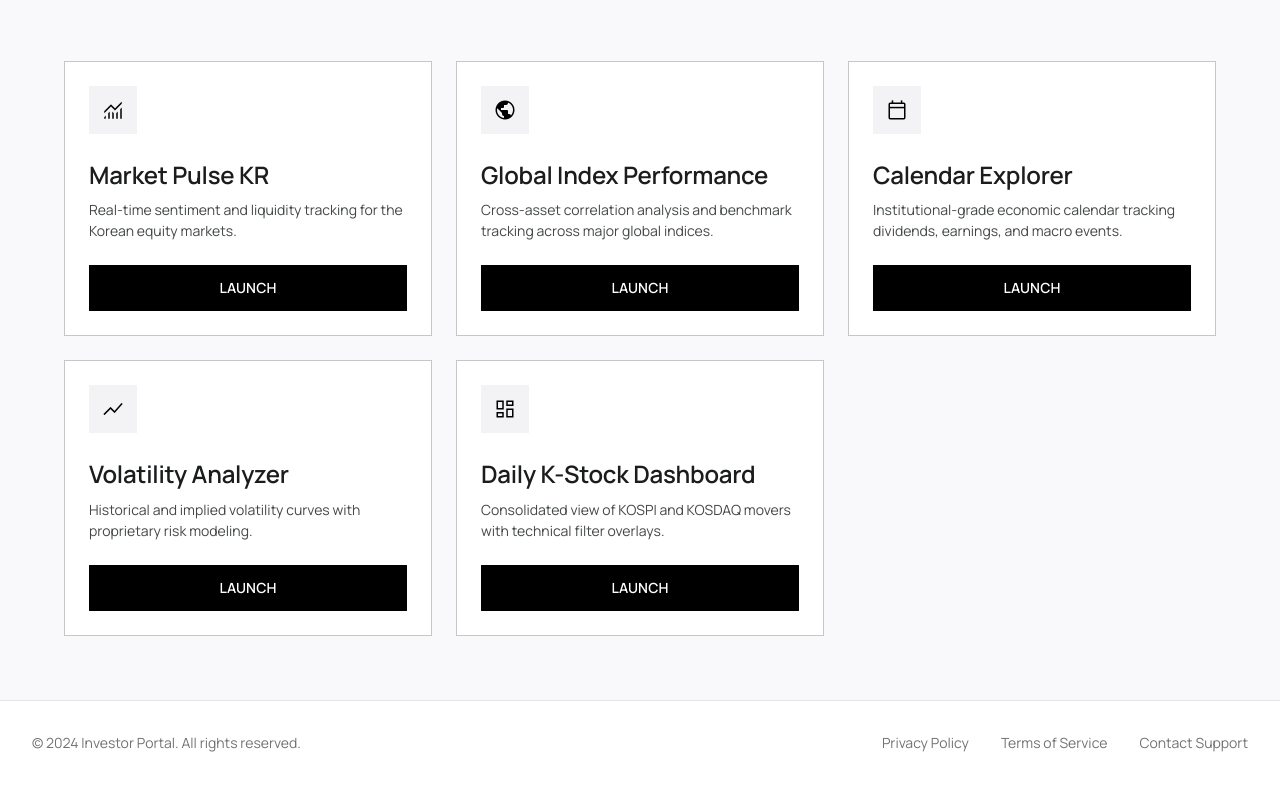
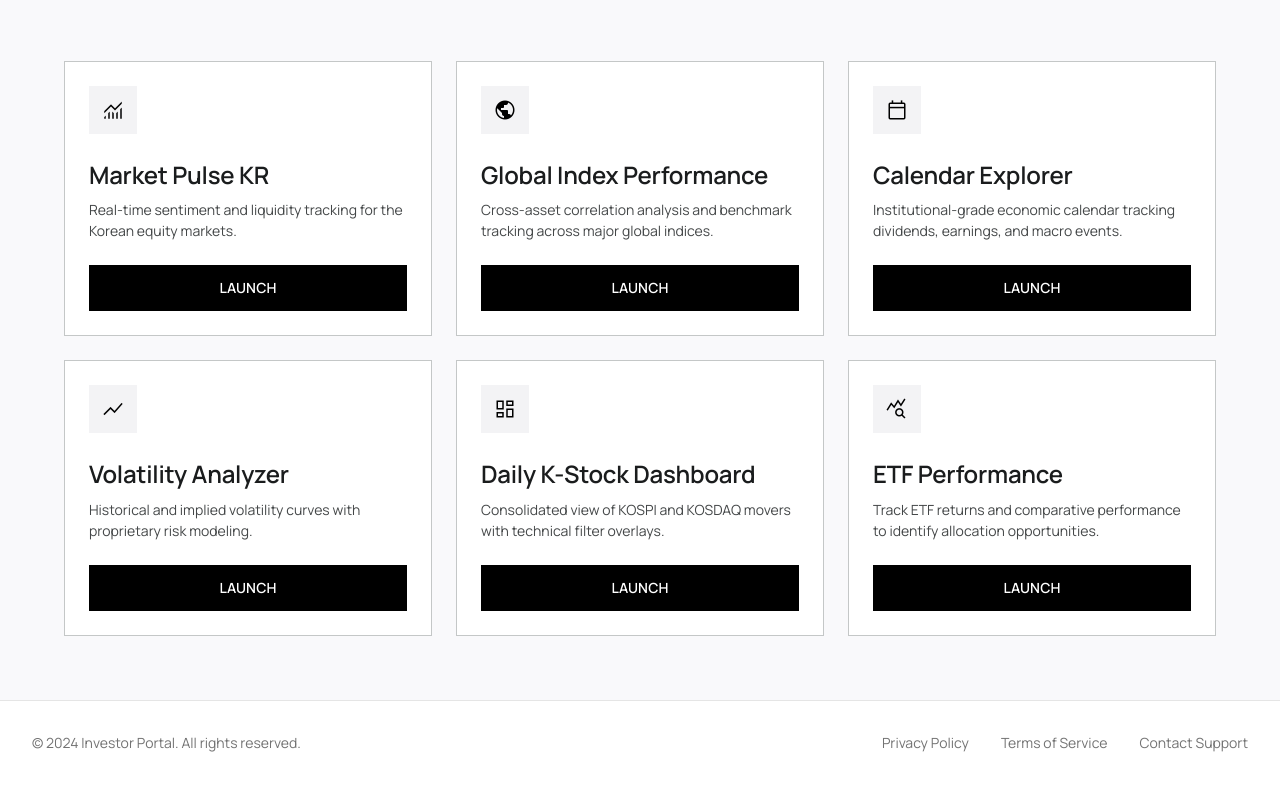
Before and after one commit to hyunsikhwang/portal, a plain HTML site: page index.html in a window 1280 px wide. Shown: the part 254-1039 px from the top of the page. Drawn offline with nearby package versions, Linux system fonts and the light colour scheme.

Commit message:
Add ETF Performance module link to portal

```diff
--- a/index.html
+++ b/index.html
@@ -128,7 +128,7 @@
 <h1 class="font-h1 text-h1 mb-md">Financial Intelligence Suite</h1>
 <p class="font-body-lg text-body-lg text-on-surface-variant">Select a specialized module to begin your market analysis. Professional grade tools for institutional accuracy.</p>
 </div>
-<!-- Tool Grid (Centered 5-Card Layout) -->
+<!-- Tool Grid -->
 <div class="grid grid-cols-1 md:grid-cols-2 lg:grid-cols-3 gap-lg justify-center max-w-6xl mx-auto">
 <!-- Card 1: Market Pulse KR -->
 <div class="bg-surface-container-lowest border border-outline-variant p-lg flex flex-col justify-between group hover:border-primary transition-all duration-300">
@@ -195,6 +195,19 @@
                     LAUNCH
                 </a>
 </div>
+<!-- Card 6: ETF Performance -->
+<div class="bg-surface-container-lowest border border-outline-variant p-lg flex flex-col justify-between group hover:border-primary transition-all duration-300">
+<div>
+<div class="mb-lg w-12 h-12 flex items-center justify-center bg-surface-container-low">
+<span class="material-symbols-outlined text-primary" data-icon="query_stats">query_stats</span>
+</div>
+<h3 class="font-h3 text-h3 mb-sm">ETF Performance</h3>
+<p class="font-body-sm text-body-sm text-on-surface-variant mb-lg">Track ETF returns and comparative performance to identify allocation opportunities.</p>
+</div>
+<a class="w-full bg-primary text-on-primary py-md font-button text-button hover:opacity-90 transition-opacity text-center block" href="https://etf-performance-239485161480.us-west1.run.app" rel="noopener noreferrer" target="_blank">
+                    LAUNCH
+                </a>
+</div>
 </div>
 <!-- Decorative Subtle Section -->
 </main>
```
